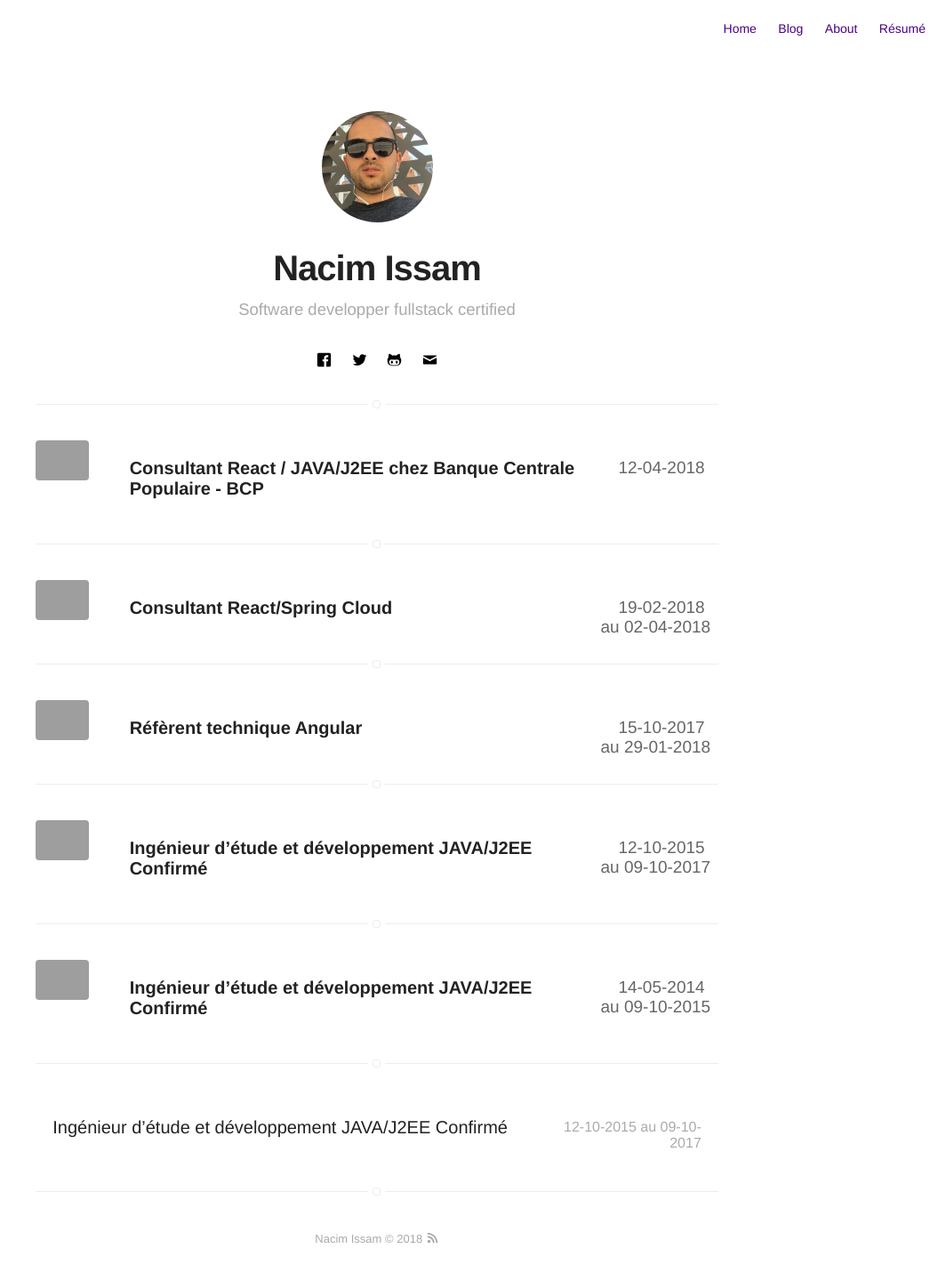
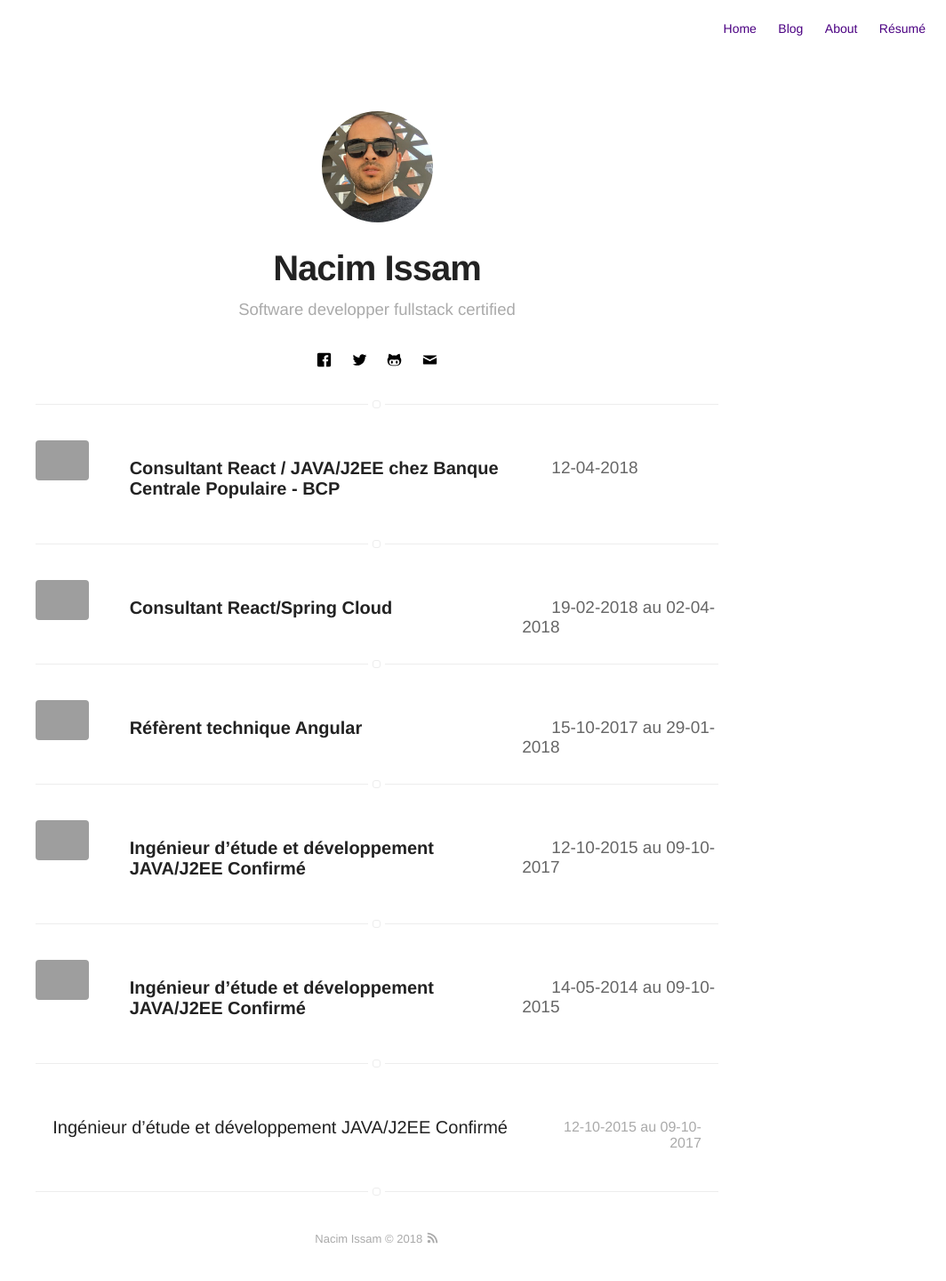
Before and after one commit to issamnacim/issamnacim.github.io, a Jekyll site: the page built from projects.html, in a window 1280 px wide. Shown: the whole page at 89% size, without its empty margins (216-1280 px from the left). Built offline with Jekyll 4.4.1, drawn with Linux system fonts in a browser that asks for light colours; grey boxes are pictures that could not be loaded.

Commit message:
Update projects.html

```diff
--- a/projects.html
+++ b/projects.html
@@ -11,7 +11,7 @@ title: Projects
 			<div style="width: 100%;">
             	<h3 class="title">Consultant React / JAVA/J2EE chez Banque Centrale Populaire - BCP</h3>
             </div>
-    		<div style="float: right;width: 25%;margin-top: 20px;">
+    		<div style="float: right;width: 50%;margin-top: 20px;">
             	<span style="margin-left: 15%;font-size: 19px;">12-04-2018</span>
             </div>
     </div>
@@ -27,7 +27,7 @@ title: Projects
 			<div style="width: 100%;">
             	<h3 class="title">Consultant  React/Spring Cloud</h3>
             </div>
-    		<div style="float: right;width: 25%;margin-top: 20px;">
+    		<div style="float: right;width: 50%;margin-top: 20px;">
             	<span style="margin-left: 15%;font-size: 19px;">19-02-2018 au 02-04-2018</span>
             </div>
     </div>
@@ -43,7 +43,7 @@ title: Projects
 			<div style="width: 100%;">
             	<h3 class="title">Réfèrent technique Angular</h3>
             </div>
-    		<div style="float: right;width: 25%;margin-top: 20px;">
+    		<div style="float: right;width: 50%;margin-top: 20px;">
             	<span style="margin-left: 15%;font-size: 19px;">15-10-2017 au 29-01-2018</span>
             </div>
     </div>
@@ -60,7 +60,7 @@ title: Projects
 			<div style="width: 100%;">
             	<h3 class="title">Ingénieur d’étude et développement JAVA/J2EE Confirmé</h3>
             </div>
-    		<div style="float: right;width: 25%;margin-top: 20px;">
+    		<div style="float: right;width: 50%;margin-top: 20px;">
             	<span style="margin-left: 15%;font-size: 19px;">12-10-2015 au 09-10-2017</span>
             </div>
     </div>
@@ -77,7 +77,7 @@ title: Projects
 			<div style="width: 100%;">
             	<h3 class="title">Ingénieur d’étude et développement JAVA/J2EE Confirmé</h3>
             </div>
-    		<div style="float: right;width: 25%;margin-top: 20px;">
+    		<div style="float: right;width: 50%;margin-top: 20px;">
             	<span style="margin-left: 15%;font-size: 19px;">14-05-2014 au 09-10-2015</span>
             </div>
     </div>
```
